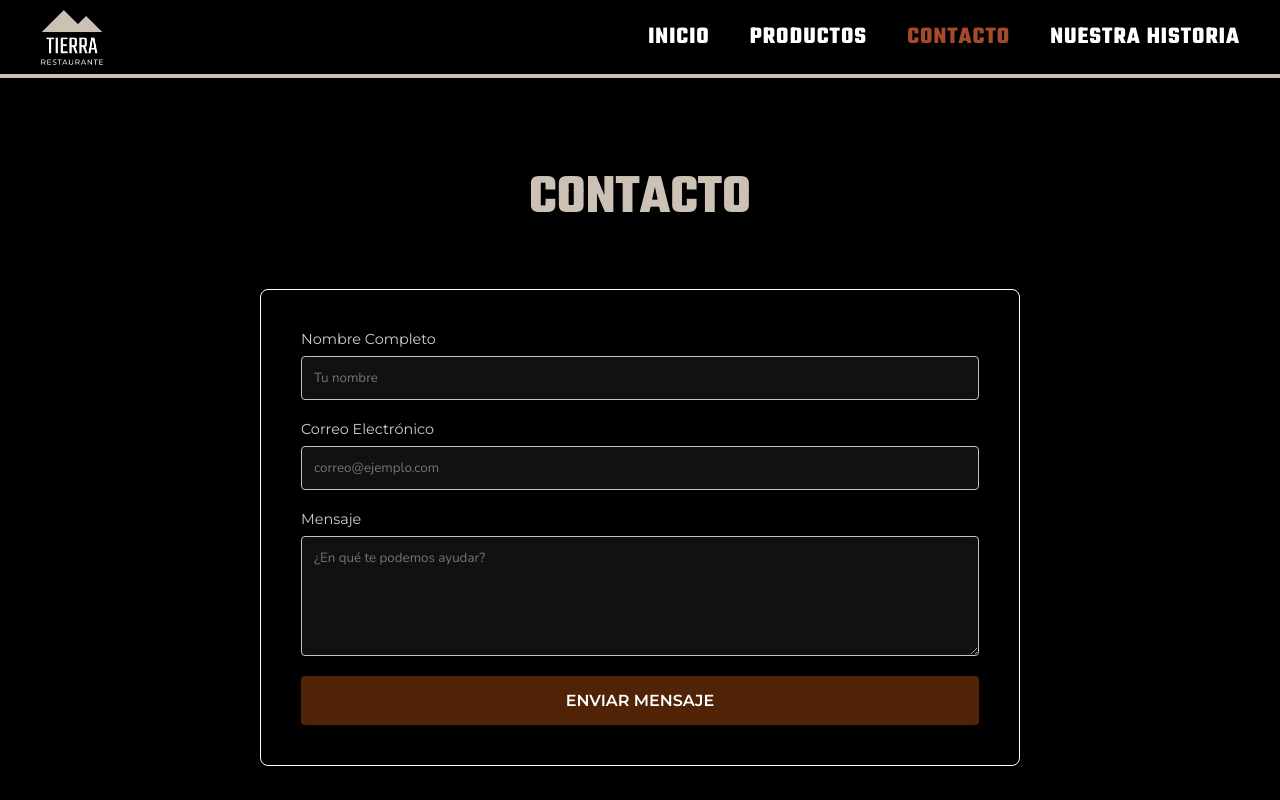
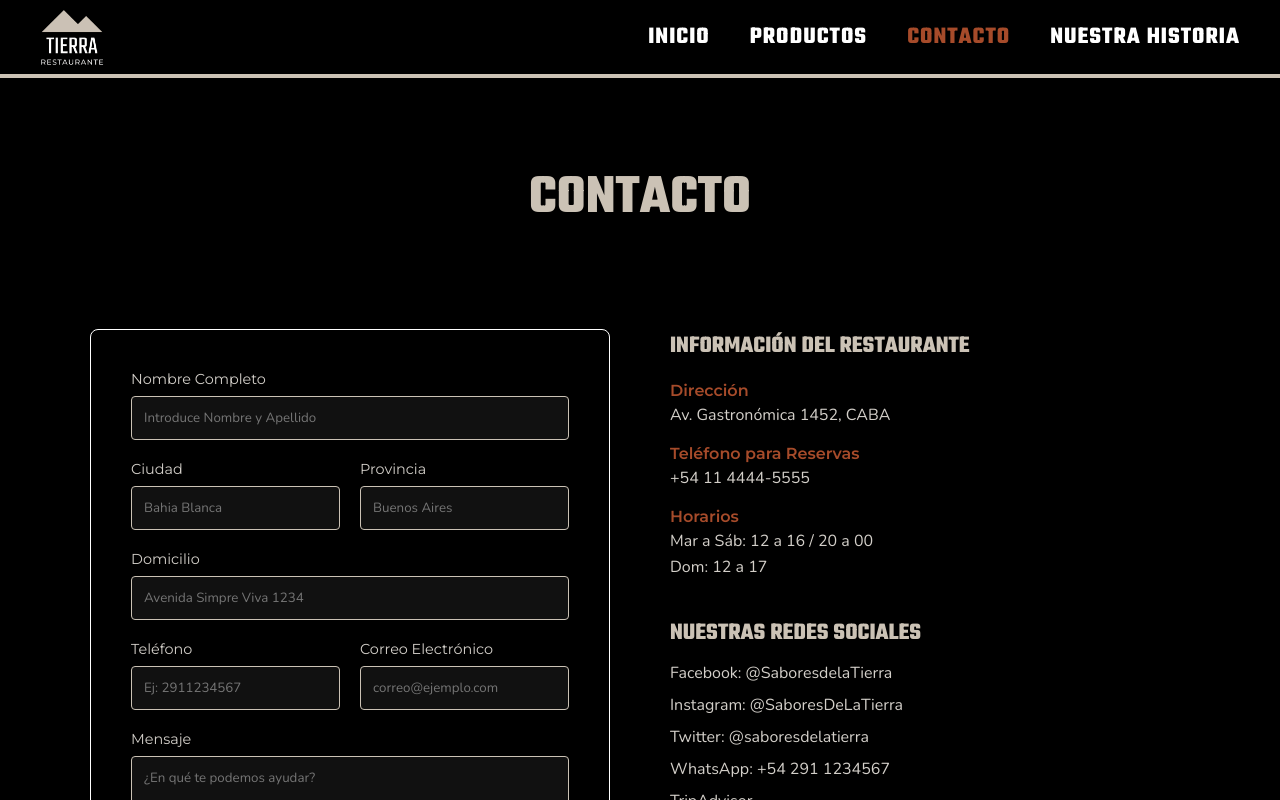
Before and after one commit to LucasZRB/sabores-tierra-restaurante, a React (Vite) app: page / in a window 1280 px wide. Both pictures are taken after a click on the item "CONTACTO". Shown: the top 800 px of the page. Built offline with nearby package versions, Linux system fonts and the light colour scheme.

Commit message:
Adaptando Contactos a nuevos estilos

```diff
--- a/src/sections/Contacto/Contacto.jsx
+++ b/src/sections/Contacto/Contacto.jsx
@@ -1,27 +1,90 @@
 import { SectionTitle } from '../Productos/Productos.styles';
-import { ContactContainer, Form, InputGroup, Label, Input, TextArea, SubmitButton } from './Contacto.styles';
+import { ContactLayout, Form, InputGroup, Label, Input, TextArea, SubmitButton, ContactGrid, Row, ResetButton, InfoSection, InfoTitle, InfoBlock, SocialSection } from './Contacto.styles';
 
 export const Contacto = () => {
   const handleSubmit = (e) => e.preventDefault();
 
   return (
-    <ContactContainer>
+    <ContactLayout>
       <SectionTitle>Contacto</SectionTitle>
+
+      <ContactGrid>
         <Form onSubmit={handleSubmit}>
           <InputGroup>
-          <Label>Nombre Completo</Label>
-          <Input type="text" placeholder="Tu nombre" />
+            <Label htmlFor='nombre'>Nombre Completo</Label>
+            <Input type="text" id="nombre" name="nombre" placeholder="Introduce Nombre y Apellido" required maxLength={100} />
           </InputGroup>
+
+          <Row>
             <InputGroup>
-          <Label>Correo Electrónico</Label>
-          <Input type="email" placeholder="correo@ejemplo.com" />
+              <Label htmlFor="ciudad">Ciudad</Label>
+              <Input type="text" id="ciudad" name="ciudad" required maxlength={50} placeholder='Bahia Blanca' />
             </InputGroup>
+
             <InputGroup>
-          <Label>Mensaje</Label>
-          <TextArea placeholder="¿En qué te podemos ayudar?" />
+              <Label htmlFor="provincia">Provincia</Label>
+              <Input type="text" id="provincia" name="provincia" required maxlength={50} placeholder='Buenos Aires' />
             </InputGroup>
+          </Row>
+
+          <InputGroup>
+            <Label htmlFor="domicilio">Domicilio</Label>
+            <Input type="text" id="domicilio" name="domicilio" required maxlength={100} placeholder='Avenida Simpre Viva 1234' />
+          </InputGroup>
+
+          <Row>
+            <InputGroup>
+              <Label htmlFor="telefono">Teléfono</Label>
+              <Input type="tel" id="telefono" name="telefono" required pattern="[0-9]{10,15}" placeholder='Ej: 2911234567' />
+            </InputGroup>
+
+          <InputGroup>
+            <Label htmlFor="correo">Correo Electrónico</Label>
+            <Input type="email" id="correo" name="correo" required placeholder="correo@ejemplo.com" />
+          </InputGroup>
+          </Row>
+
+          <InputGroup>
+            <Label htmlFor="mensaje">Mensaje</Label>
+            <TextArea id="mensaje" name="mensaje" rows="5" required placeholder="¿En qué te podemos ayudar?" />
+          </InputGroup>
+
           <SubmitButton type="submit">Enviar Mensaje</SubmitButton>
+          <ResetButton type="reset">Borrar</ResetButton>
         </Form>
-    </ContactContainer>
+
+        <InfoSection>
+          <InfoTitle>Información del restaurante</InfoTitle>
+
+          <InfoBlock>
+            <strong>Dirección</strong>
+            <p>Av. Gastronómica 1452, CABA</p>
+          </InfoBlock>
+
+          <InfoBlock>
+            <strong>Teléfono para Reservas</strong>
+            <p>+54 11 4444-5555</p>
+          </InfoBlock>
+
+          <InfoBlock>
+            <strong>Horarios</strong>
+            <p>Mar a Sáb: 12 a 16 / 20 a 00</p>
+            <p>Dom: 12 a 17</p>
+          </InfoBlock>
+
+          <SocialSection>
+            <h2>Nuestras redes sociales</h2>
+
+            <ul>
+              <li><a href="#facebook">Facebook: @SaboresdelaTierra</a></li>
+              <li><a href="#instagram">Instagram: @SaboresDeLaTierra</a></li>
+              <li><a href="#twitter">Twitter: @saboresdelatierra</a></li>
+              <li><a href="#whatsapp">WhatsApp: +54 291 1234567</a></li>
+              <li><a href="#tripadvisor">TripAdvisor</a></li>
+            </ul>
+          </SocialSection>
+        </InfoSection>
+      </ContactGrid>
+    </ContactLayout>
   )
 }
--- a/src/sections/Contacto/Contacto.styles.js
+++ b/src/sections/Contacto/Contacto.styles.js
@@ -1,9 +1,23 @@
 import styled, { css } from 'styled-components';
 
-export const ContactContainer = styled.section`
-  max-width: 800px;
-  margin: 60px auto;
-  padding: 0 20px;
+export const ContactLayout = styled.section`
+  display: flex;
+  flex-direction: column;
+  align-items: center;
+  padding: 60px 20px;
+`;
+
+export const ContactGrid = styled.div`
+  display: grid;
+  grid-template-columns: 1fr 1fr;
+  gap: 60px;
+  width: 100%;
+  max-width: 1100px;
+  margin-top: 40px;
+
+  @media (max-width: 900px) {
+    grid-template-columns: 1fr;
+  }
 `;
 
 export const Form = styled.form`
@@ -14,6 +28,19 @@ export const Form = styled.form`
   padding: 40px;
   border-radius: 8px;
   border: 1px solid ${({ theme }) => theme.colors.grises.medio};
+`;
+
+export const Row = styled.div`
+  display: flex;
+  gap: 20px;
+
+  > div {
+    flex: 1;
+  }
+
+  @media (max-width: 600px) {
+    flex-direction: column;
+  }
 `;
 
 export const InputGroup = styled.div`
@@ -52,10 +79,16 @@ export const TextArea = styled.textarea`
   ${estilosInput}
 `;
 
+export const ButtonGroup = styled.div`
+  display: flex;
+  gap: 12px;
+`;
+
 export const SubmitButton = styled.button`
+  flex: 1;
   background-color: ${({ theme }) => theme.colors.btnNormal};
   color: ${({ theme }) => theme.colors.textoPrincipal};
-  padding: 15px;
+  padding: 12px;
   font-size: 1rem;
   font-weight: bold;
   text-transform: uppercase;
@@ -65,3 +98,76 @@ export const SubmitButton = styled.button`
     background-color: ${({ theme }) => theme.colors.accent};
   }
 `;
+
+export const ResetButton = styled.button`
+  flex: 1;
+  padding: 12px;
+  background: transparent;
+  border: 1px solid ${({ theme }) => theme.colors.detalles};
+  color: ${({ theme }) => theme.colors.textoSecundario};
+
+  &:hover {
+    border-color: ${({ theme }) => theme.colors.accent};
+    color: ${({ theme }) => theme.colors.accent};
+  }
+`;
+
+export const InfoSection = styled.div`
+  display: flex;
+  flex-direction: column;
+  gap: 18px;
+
+  color: ${({ theme }) => theme.colors.textoSecundario};
+`;
+
+export const InfoTitle = styled.h2`
+  font-family: ${({ theme }) => theme.fonts.teko};
+  color: ${({ theme }) => theme.colors.detalles};
+`;
+
+export const InfoBlock = styled.div`
+  display: flex;
+  flex-direction: column;
+  gap: 4px;
+
+  strong {
+    color: ${({ theme }) => theme.colors.accent};
+    font-family: ${({ theme }) => theme.fonts.montserrat};
+  }
+
+  p {
+    margin: 0;
+    color: ${({ theme }) => theme.colors.textoSecundario};
+  }
+`;
+
+export const SocialSection = styled.div`
+  margin-top: 20px;
+
+  h2 {
+    font-family: ${({ theme }) => theme.fonts.teko};
+    color: ${({ theme }) => theme.colors.detalles};
+    margin-bottom: 12px;
+  }
+
+  ul {
+    list-style: none;
+    padding: 0;
+    display: flex;
+    flex-direction: column;
+    gap: 10px;
+  }
+
+  li {
+    color: ${({ theme }) => theme.colors.textoSecundario};
+  }
+
+  a {
+    color: ${({ theme }) => theme.colors.textoSecundario};
+    transition: color 0.2s ease;
+
+    &:hover {
+      color: ${({ theme }) => theme.colors.accent};
+    }
+  }
+`;
```
Lines whose indentation alone changed are shown as unchanged.
